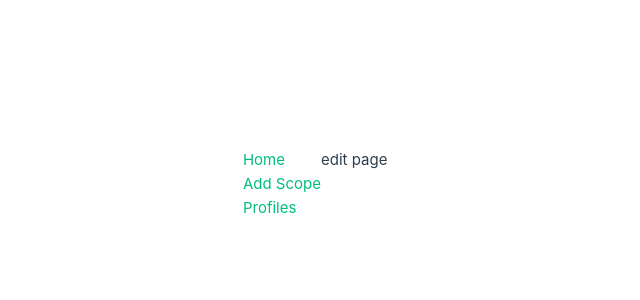
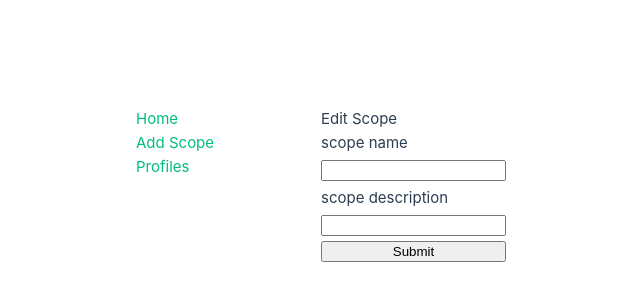
Before and after one commit to riezkynfajri/unomi-dashboard, a Vue app in the folder unomi-dashboard/: page /edit-scope/1 in a window 1280 px wide. Shown: the part 216-516 px from the top of the page, without its empty margins (319-959 px from the left). Built offline with nearby package versions, Linux system fonts and the light colour scheme; no server answers.

Commit message:
finished edit scopes, getscopes wont be triggered unless scopes are null

```diff
--- a/unomi-dashboard/src/stores/tracer.js
+++ b/unomi-dashboard/src/stores/tracer.js
@@ -1,5 +1,6 @@
 import { defineStore } from 'pinia';
 import axios from 'axios';
+import router from '../router';
 
 export const useTracerStore = defineStore({
   id: 'tracer',
@@ -22,6 +23,11 @@ export const useTracerStore = defineStore({
   }),
   // getters: {},
   actions: {
+    move(page) {
+      router.push({ path: `${page}` });
+      // this.router.push(`${page}`)
+    },
+
     async addScope(e) {
       try {
         e.preventDefault();
@@ -36,7 +42,37 @@ export const useTracerStore = defineStore({
           },
           auth: { ...this.auth },
           data: { itemId, ...this.createScopeData },
+
         });
+        this.move('/');
+      } catch (err) {
+        console.log(err.response.data);
+      }
+    },
+
+    async editScope(e) {
+      try {
+        e.preventDefault();
+        let { name, description } = this.createScopeData.metadata;
+        let itemId = this.createScopeData.metadata.id;
+
+        await axios.request({
+          method: "post",
+          url: `${this.URL}/scopes`,
+          headers: {
+            "Content-Type": "application/json",
+            "accept": "application/json"
+          },
+          auth: { ...this.auth },
+          data: { itemId, ...this.createScopeData },
+
+        });
+
+        let scope = this.scopes.find((el) => el.itemId === itemId);
+        console.log(scope)
+        scope.metadata.name = name;
+        scope.metadata.description = description;
+        this.move('/');
       } catch (err) {
         console.log(err.response.data);
       }
@@ -53,13 +89,21 @@ export const useTracerStore = defineStore({
           },
           auth: { ...this.auth }
         });
+
         data.sort(function (a, b) {
           return a.metadata.id - b.metadata.id || a.metadata.id.localeCompare(b.metadata.id);
         });
+        console.log(data);
         this.scopes = data;
       } catch (err) {
         console.log(err);
       }
+    },
+
+    async getScopeDetail(id) {
+      if (!this.scopes) await this.getScopes();
+      let scope = this.scopes.find((el) => el.itemId === id);
+      this.createScopeData = scope;
     },
 
     async deleteScope(id) {
--- a/unomi-dashboard/src/views/EditScope.vue
+++ b/unomi-dashboard/src/views/EditScope.vue
@@ -1,4 +1,28 @@
-<script></script>
+<script>
+import { mapWritableState, mapActions } from 'pinia';
+import { useTracerStore } from '../stores/tracer';
+
+export default {
+  computed: {
+    ...mapWritableState(useTracerStore, ['createScopeData'])
+  },
+  methods: {
+    ...mapActions(useTracerStore, ['getScopeDetail', 'editScope'])
+  },
+  mounted() {
+    this.getScopeDetail(this.$route.params.id)
+  }
+};
+</script>
 <template>
-  <p>edit page</p>
+  <div class="EditScope" style="display: flex;flex-direction: column;">
+    <p>Edit Scope</p>
+    <form @submit="editScope" style="display: flex;flex-direction: column; gap: 5px;">
+      <label>scope name</label>
+      <input v-model="createScopeData.metadata.name"/>
+      <label>scope description</label>
+      <input v-model="createScopeData.metadata.description"/>
+      <input type="submit" text="Submit"/>
+    </form>
+  </div>
 </template>
--- a/unomi-dashboard/src/views/HomePage.vue
+++ b/unomi-dashboard/src/views/HomePage.vue
@@ -9,7 +9,7 @@ export default {
     ...mapActions(useTracerStore, ["getScopes", "deleteScope"])
   },
   mounted() {
-    this.getScopes();
+    if (!this.scopes) this.getScopes();
   }
 };
 </script>
@@ -20,7 +20,7 @@ export default {
         <p>{{ scope.metadata.id }}</p>
         <p>{{ scope.metadata.name }}</p>
         <p>{{ scope.metadata.description }}</p>
-        <RouterLink :to="{ name: 'edit-scope', params: { id: scope.metadata.id }}">Edit</RouterLink>
+        <RouterLink :to="{ name: 'edit-scope', params: { id: scope.metadata.id } }">Edit</RouterLink>
         <button @click="deleteScope(scope.metadata.id)">Delete</button>
       </div>
     </div>
```
